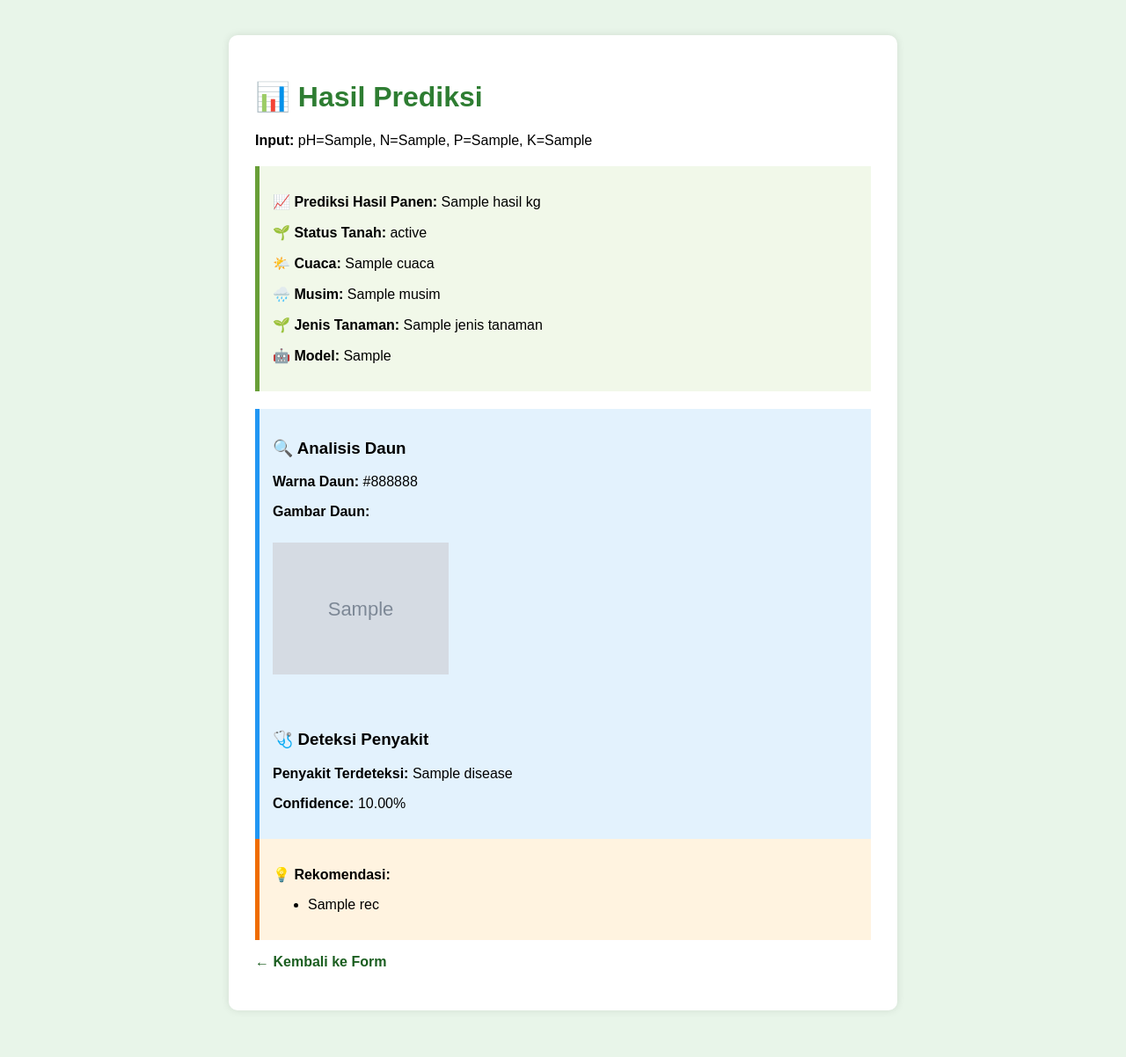
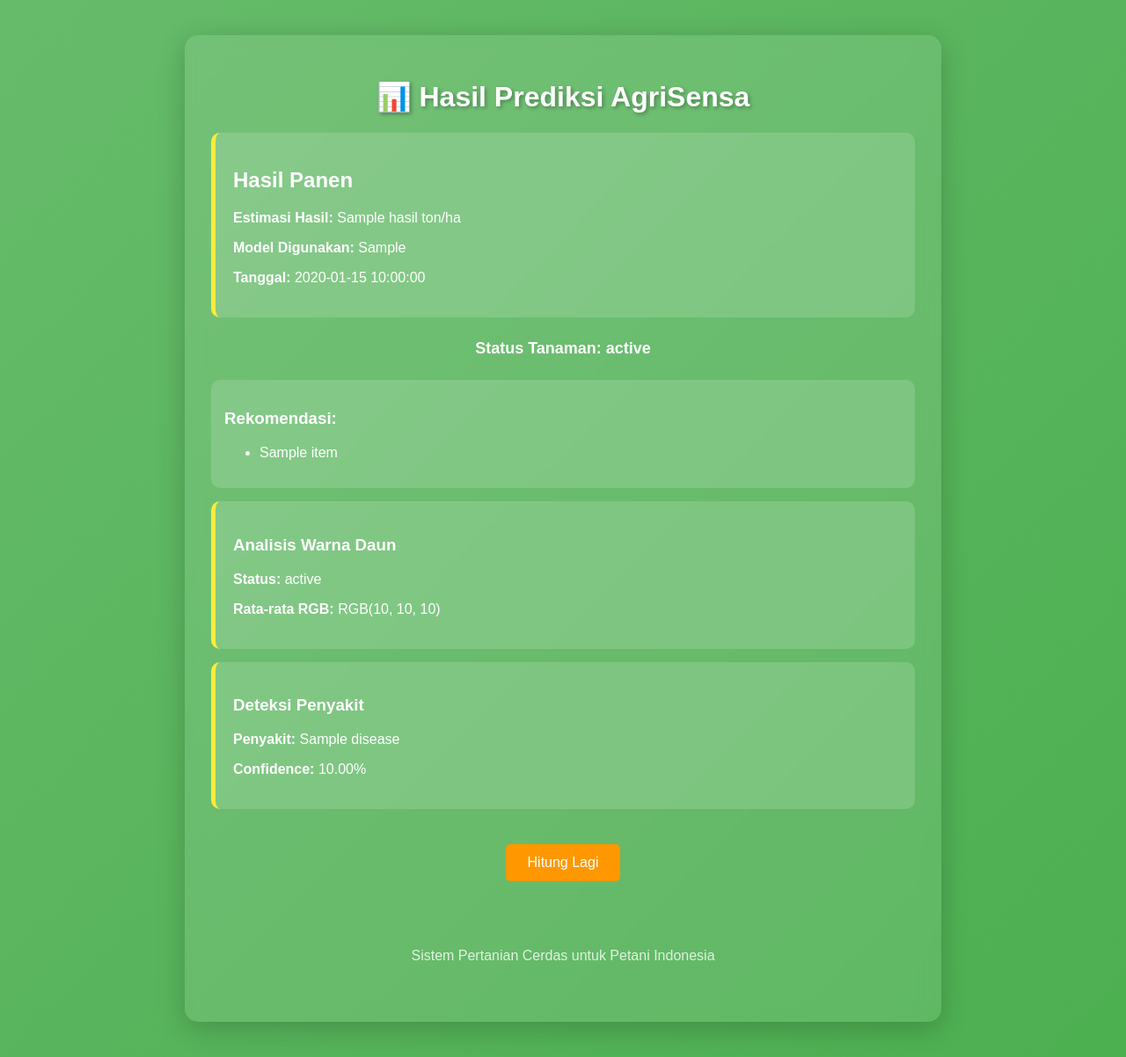
Before and after one commit to yandri918/agriisensa, a Flask app: template templates/result.html in a window 1280 px wide. Shown: the whole page at 88% size. Before the commit the page ends 1149 px from the top, so only its background shows below. Run offline with Flask 3, Linux system fonts and the light colour scheme; the template is opened without the code that fills it: most values are stand-ins (such as "Sample title", 1, 10 or a date in 2020); grey boxes marked "Sample" are stand-in pictures.

Commit message:
Update result.html

```diff
--- a/templates/result.html
+++ b/templates/result.html
@@ -3,64 +3,132 @@
 <head>
     <title>Hasil Prediksi - AgriSensa</title>
     <style>
-        body { font-family: Arial, sans-serif; margin: 40px; background: #e8f5e9; }
-        .container { max-width: 700px; margin: 0 auto; background: white; padding: 30px; border-radius: 10px; box-shadow: 0 0 10px rgba(0,0,0,0.1); }
-        h1 { color: #2e7d32; }
-        .result { background: #f1f8e9; padding: 15px; border-left: 5px solid #689f38; margin: 20px 0; }
-        .rekomendasi { background: #fff3e0; padding: 15px; border-left: 5px solid #ef6c00; }
-        .analysis { background: #e3f2fd; padding: 15px; border-left: 5px solid #2196f3; }
-        a { color: #1b5e20; text-decoration: none; font-weight: bold; }
-        a:hover { text-decoration: underline; }
-        .image-preview { max-width: 200px; margin: 10px 0; }
+        body {
+            font-family: Arial, sans-serif;
+            margin: 40px;
+            background: linear-gradient(135deg, #66BB6A 0%, #4CAF50 100%);
+            color: white;
+        }
+        .container {
+            max-width: 800px;
+            margin: 0 auto;
+            background: rgba(255, 255, 255, 0.1);
+            padding: 30px;
+            border-radius: 15px;
+            backdrop-filter: blur(10px);
+            box-shadow: 0 8px 32px rgba(0, 0, 0, 0.2);
+        }
+        h1 {
+            text-align: center;
+            color: white;
+            text-shadow: 2px 2px 4px rgba(0,0,0,0.3);
+        }
+        .result-card {
+            background: rgba(255, 255, 255, 0.15);
+            padding: 20px;
+            margin: 15px 0;
+            border-radius: 10px;
+            border-left: 5px solid #FFEB3B;
+        }
+        .status {
+            font-size: 18px;
+            font-weight: bold;
+            text-align: center;
+            padding: 10px;
+            border-radius: 5px;
+            margin: 10px 0;
+        }
+        .status-red { background: rgba(244, 67, 54, 0.3); }
+        .status-yellow { background: rgba(255, 152, 0, 0.3); }
+        .status-green { background: rgba(76, 175, 80, 0.3); }
+        .recommendation {
+            background: rgba(255, 255, 255, 0.15);
+            padding: 15px;
+            border-radius: 10px;
+            margin: 15px 0;
+        }
+        .btn {
+            background: #FF9800;
+            color: white;
+            padding: 12px 25px;
+            border: none;
+            border-radius: 5px;
+            cursor: pointer;
+            font-size: 16px;
+            text-decoration: none;
+            display: inline-block;
+            margin: 10px 5px;
+            transition: all 0.3s ease;
+        }
+        .btn:hover {
+            background: #F57C00;
+            transform: translateY(-2px);
+            box-shadow: 0 4px 8px rgba(0,0,0,0.2);
+        }
+        .footer {
+            text-align: center;
+            margin-top: 30px;
+            padding: 20px;
+            color: rgba(255, 255, 255, 0.8);
+        }
     </style>
 </head>
 <body>
     <div class="container">
-        <h1>📊 Hasil Prediksi</h1>
-        <p><strong>Input:</strong> pH={{ ph }}, N={{ n }}, P={{ p }}, K={{ k }}</p>
+        <h1>📊 Hasil Prediksi AgriSensa</h1>
 
-        <div class="result">
-            <p><strong>📈 Prediksi Hasil Panen:</strong> {{ hasil }} kg</p>
-            <p><strong>🌱 Status Tanah:</strong> {{ status }}</p>
-            <p><strong>🌤️ Cuaca:</strong> {{ cuaca }}</p>
-            <p><strong>🌧️ Musim:</strong> {{ musim }}</p>
-            <p><strong>🌱 Jenis Tanaman:</strong> {{ jenis_tanaman }}</p>
-            <p><strong>🤖 Model:</strong> {{ model_used }}</p>
+        <div class="result-card">
+            <h2>Hasil Panen</h2>
+            <p><strong>Estimasi Hasil:</strong> {{ hasil }} ton/ha</p>
+            <p><strong>Model Digunakan:</strong> {{ model_used }}</p>
+            <p><strong>Tanggal:</strong> {{ tanggal }}</p>
+        </div>
+
+        <div class="status {{ status|lower|replace(' ', '-') }}">
+            <strong>Status Tanaman:</strong> {{ status }}
+        </div>
+
+        <div class="recommendation">
+            <h3>Rekomendasi:</h3>
+            <ul>
+                {% for item in rekomendasi %}
+                <li>{{ item }}</li>
+                {% endfor %}
+            </ul>
         </div>
 
         {% if leaf_analysis %}
-        <div class="analysis">
-            <h3>🔍 Analisis Daun</h3>
-            <p><strong>Warna Daun:</strong> {{ leaf_analysis.color_analysis }}</p>
-            {% if leaf_analysis.image_path %}
-            <p><strong>Gambar Daun:</strong></p>
-            <img src="/uploads/{{ leaf_analysis.image_path }}" alt="Gambar Daun" class="image-preview">
+        <div class="result-card">
+            <h3>Analisis Warna Daun</h3>
+            <p><strong>Status:</strong> {{ leaf_analysis.color_analysis.status }}</p>
+            {% if leaf_analysis.color_analysis.average_rgb %}
+            <p><strong>Rata-rata RGB:</strong>
+                RGB({{ leaf_analysis.color_analysis.average_rgb[0] }},
+                {{ leaf_analysis.color_analysis.average_rgb[1] }},
+                {{ leaf_analysis.color_analysis.average_rgb[2] }})</p>
             {% endif %}
         </div>
         {% endif %}
 
         {% if disease_result %}
-        <div class="analysis">
-            <h3>🩺 Deteksi Penyakit</h3>
+        <div class="result-card">
+            <h3>Deteksi Penyakit</h3>
             {% if disease_result.error %}
             <p><strong>Error:</strong> {{ disease_result.error }}</p>
             {% else %}
-            <p><strong>Penyakit Terdeteksi:</strong> {{ disease_result.disease }}</p>
+            <p><strong>Penyakit:</strong> {{ disease_result.disease }}</p>
             <p><strong>Confidence:</strong> {{ "%.2f"|format(disease_result.confidence * 100) }}%</p>
             {% endif %}
         </div>
         {% endif %}
 
-        <div class="rekomendasi">
-            <p><strong>💡 Rekomendasi:</strong></p>
-            <ul>
-                {% for rec in rekomendasi %}
-                <li>{{ rec }}</li>
-                {% endfor %}
-            </ul>
+        <div style="text-align: center; margin-top: 30px;">
+            <a href="/" class="btn">Hitung Lagi</a>
         </div>
 
-        <p><a href="/">← Kembali ke Form</a></p>
+        <div class="footer">
+            <p>Sistem Pertanian Cerdas untuk Petani Indonesia</p>
+        </div>
     </div>
 </body>
 </html>
```
